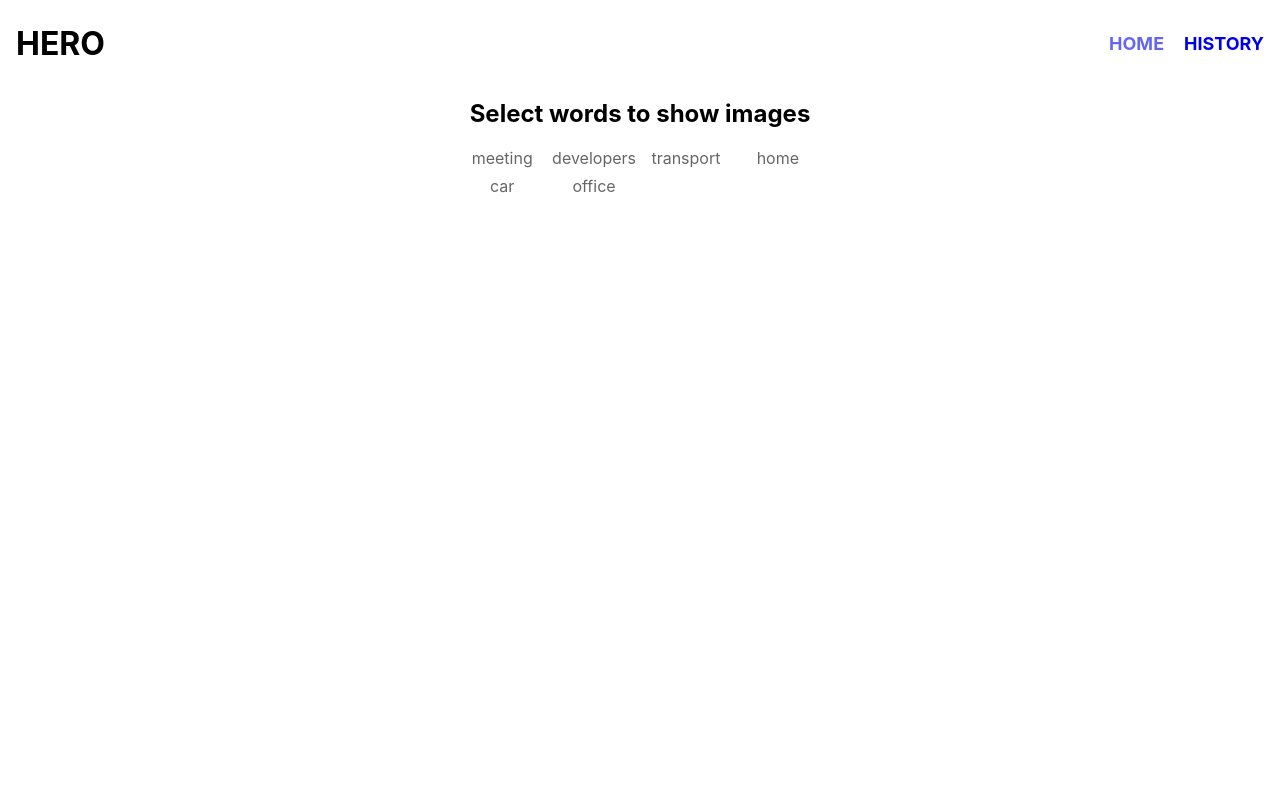
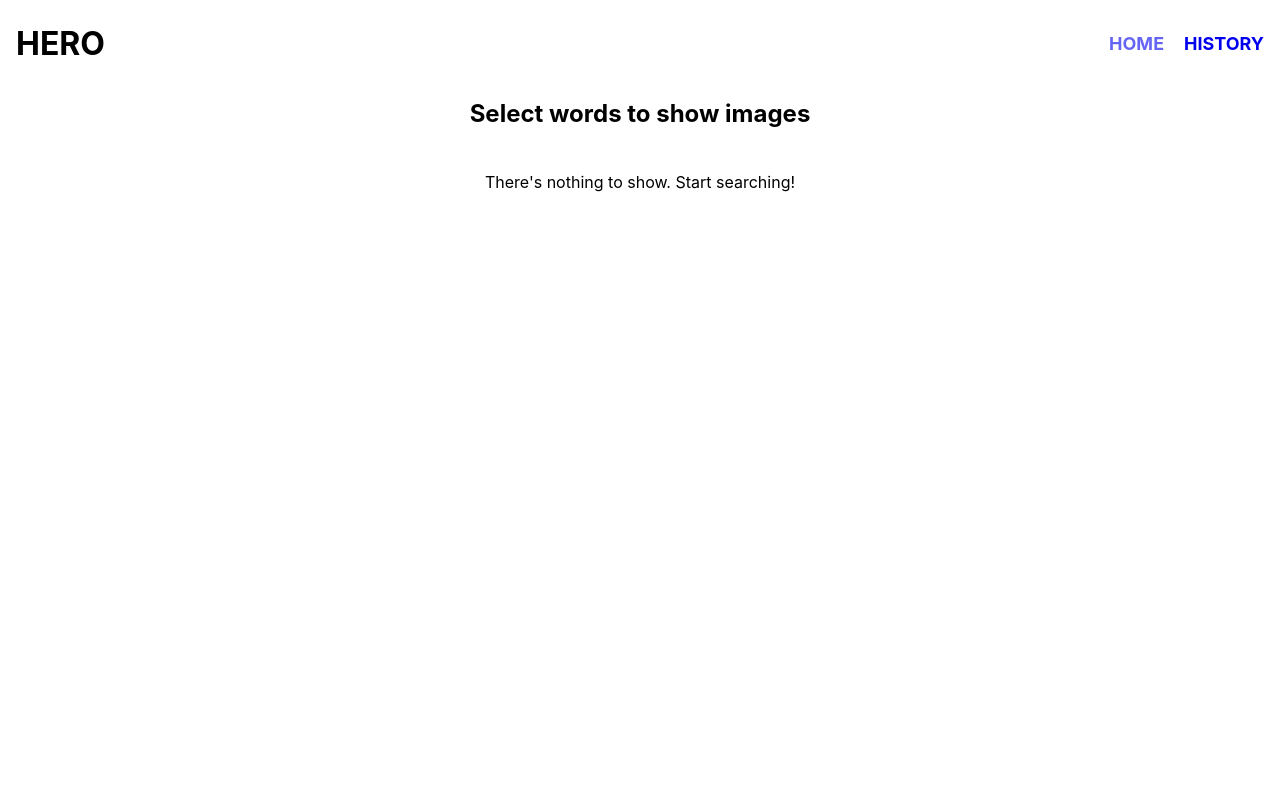
Before and after one commit to Chubina7/photo_gallery_app, a React (Create React App) app: page /history in a window 1280 px wide. Shown: the top 800 px of the page. Built offline with nearby package versions, Linux system fonts and the light colour scheme.

Commit message:
add load more btn for infinite scroll; provided context to pass inputs into history

```diff
--- a/src/components/imagesGridCont/ImagesGridCont.tsx
+++ b/src/components/imagesGridCont/ImagesGridCont.tsx
@@ -2,6 +2,7 @@ import React, { Dispatch, SetStateAction, useEffect, useState } from "react";
 import styles from "./ImagesGridCont.module.css";
 import ImgComp from "../../components/imgComp/ImgComp";
 import ImgModal from "../imgModal/ImgModal";
+import LoadMoreBtn from "../loadMoreBtn/LoadMoreBtn";
 
 interface ImagesDataType {
   data: Array<ImageAttributeTypes>;
@@ -20,20 +21,15 @@ interface ImageAttributeTypes {
 
 const ImagesGridCont = ({ data, loader, pageNumSetter }: ImagesDataType) => {
   const [modalIsOpen, setModalIsOpen] = useState(false);
+
   useEffect(() => {
     const scrollHandler = () => {
-      const { scrollTop, scrollHeight, clientHeight } =
-        document.documentElement;
+      const lastItemIsShown = false;
 
-      if (scrollTop + clientHeight >= scrollHeight) {
-        pageNumSetter((prev) => (prev = prev + 1));
+      if (lastItemIsShown) {
+        // pageNumSetter((prev) => (prev = prev + 1));
+        console.log("last item is shown");
       }
-    };
-
-    window.addEventListener("scroll", scrollHandler);
-
-    return () => {
-      window.removeEventListener("scroll", scrollHandler);
     };
   }, []);
 
@@ -51,7 +47,7 @@ const ImagesGridCont = ({ data, loader, pageNumSetter }: ImagesDataType) => {
               <ImgComp
                 src={image.urls.small}
                 alt={image.alt_description}
-                key={index}
+                key={Math.random() * Math.random() + index}
                 modalToggler={setModalIsOpen}
               />
               {modalIsOpen && (
@@ -61,6 +57,7 @@ const ImagesGridCont = ({ data, loader, pageNumSetter }: ImagesDataType) => {
           );
         })}
       </section>
+      {data.length > 0 && <LoadMoreBtn />}
     </>
   );
 };
--- /dev/null
+++ b/src/components/loadMoreBtn/LoadMoreBtn.module.css
@@ -0,0 +1,13 @@
+.btn {
+  width: 100%;
+  background-color: white;
+  font-size: 18px;
+  border: 1px solid black;
+  padding: 15px 25px;
+  cursor: pointer;
+  font-weight: bold;
+}
+.btn:hover {
+  scale: 1.05;
+  background-color: rgba(224, 224, 224, 0.5);
+}
--- /dev/null
+++ b/src/components/loadMoreBtn/LoadMoreBtn.tsx
@@ -0,0 +1,8 @@
+import React from "react";
+import styles from "./LoadMoreBtn.module.css";
+
+const LoadMoreBtn = () => {
+  return <button className={styles.btn}>LOAD MORE</button>;
+};
+
+export default LoadMoreBtn;
--- a/src/components/searchBtn/SearchBtn.tsx
+++ b/src/components/searchBtn/SearchBtn.tsx
@@ -1,5 +1,6 @@
-import React, { Dispatch, SetStateAction, useState } from "react";
+import React, { Dispatch, SetStateAction, useContext, useState } from "react";
 import styles from "./SearchBtn.module.css";
+import { WordsHistoryContext } from "../../context/wordsHistoryProvider/WordsHistoryProvider";
 
 interface SearchBtnProps {
   placeholder: string;
@@ -7,13 +8,18 @@ interface SearchBtnProps {
 }
 
 const SearchBtn = ({ placeholder, setterFunc }: SearchBtnProps) => {
+  const { setWordsArr } = useContext(WordsHistoryContext);
   const [timeoutId, setTimeoutId]: [any, any] = useState();
 
   const onChangeHandler = (e: any) => {
     if (timeoutId) clearTimeout(timeoutId);
 
     const newTimeoutId = setTimeout(() => {
-      setterFunc(e.target.value);
+      const value = e.target.value.trim(" ");
+      if (value === "") return;
+      setterFunc(value);
+      setWordsArr((prev) => (prev = [...prev, value]));
+      console.log("<< Value Setted, check HISTORY page >>");
     }, 1000);
 
     setTimeoutId(newTimeoutId);
--- a/src/components/wordsGrid/WordsGrid.tsx
+++ b/src/components/wordsGrid/WordsGrid.tsx
@@ -1,23 +1,14 @@
 import React from "react";
 import styles from "./WordsGrid.module.css";
 
-const DUMMY_WORDS = [
-  "meeting",
-  "developers",
-  "transport",
-  "home",
-  "car",
-  "office",
-];
-
 interface WordsGridTypes {
-  test?: boolean;
+  wordsArr: Array<string>;
 }
 
-const WordsGrid = ({ test }: WordsGridTypes) => {
+const WordsGrid = ({ wordsArr }: WordsGridTypes) => {
   return (
     <div className={styles.wordsGrid}>
-      {DUMMY_WORDS.map((word, index) => {
+      {wordsArr.map((word, index) => {
         return (
           <p key={index} className={styles.word}>
             {word}
--- a/src/context/wordsHistoryProvider/WordsHistoryProvider.tsx
+++ b/src/context/wordsHistoryProvider/WordsHistoryProvider.tsx
@@ -1,19 +1,19 @@
 import { createContext, useState } from "react";
 
 // Type definition
-interface testType {
+interface CtxTypes {
   wordsArr: string[];
   setWordsArr: React.Dispatch<React.SetStateAction<string[]>>;
 }
 
 // Context
-export const WordsHistoryContext = createContext<testType>({
+export const WordsHistoryContext = createContext<CtxTypes>({
   wordsArr: [],
   setWordsArr: () => {},
 });
 
 const WordsHistoryProvider = ({ children }: any) => {
-  const [wordsArr, setWordsArr] = useState(["t", "e", "s", "t"]);
+  const [wordsArr, setWordsArr] = useState<string[]>([]);
 
   return (
     <WordsHistoryContext.Provider value={{ wordsArr, setWordsArr }}>
--- a/src/hooks/usePhoto.tsx
+++ b/src/hooks/usePhoto.tsx
@@ -18,7 +18,7 @@ const usePhoto = (query: string, pageNum: number) => {
   useEffect(() => {
     setIsLoading(true);
     fetch(
-      `https://api.unsplash.com/search/photos/?per_page=20&page=${pageNum}&order_by=popular&query=${query}&client_id=Ur3JOXAAIn0nGWObufOD2QZ3yisLr0L0HjrU7z6dNT`
+      `https://api.unsplash.com/search/photos/?per_page=20&page=${pageNum}&order_by=popular&query=${query}&client_id=Ur3JOXAAIn0nGWObufOD2QZ3yisLr0L0HjrU7z6dNTo`
     )
       .then((res) => {
         if (!res.ok) {
--- a/src/pages/historyPage/History.tsx
+++ b/src/pages/historyPage/History.tsx
@@ -7,8 +7,8 @@ import { WordsHistoryContext } from "../../context/wordsHistoryProvider/WordsHis
 
 function History() {
   const { wordsArr, setWordsArr } = useContext(WordsHistoryContext);
-  const value = false;
 
+  console.log(wordsArr.includes(""));
   console.log(wordsArr);
 
   return (
@@ -16,10 +16,14 @@ function History() {
       <section className={styles.wrapper}>
         <div className={styles.wordsGridWrapper}>
           <h1>Select words to show images</h1>
-          <WordsGrid /> {/* should pass the active words */}
+          <WordsGrid wordsArr={wordsArr} key="List of words" />
         </div>
         <div className={styles.content}>
-          {/* {value ? <ImagesGridCont data={[]} /> : <HistoryMessage />} */}
+          {wordsArr.length < 1 ? (
+            <ImagesGridCont data={[]} pageNumSetter={() => {}} />
+          ) : (
+            <HistoryMessage />
+          )}
         </div>
       </section>
     </main>
--- a/src/pages/homePage/Home.tsx
+++ b/src/pages/homePage/Home.tsx
@@ -1,4 +1,4 @@
-import React, { Dispatch, SetStateAction, useEffect, useState } from "react";
+import React, { Dispatch, SetStateAction, useState } from "react";
 import styles from "./Home.module.css";
 import SearchBtn from "../../components/searchBtn/SearchBtn";
 import ImagesGridCont from "../../components/imagesGridCont/ImagesGridCont";
@@ -14,30 +14,15 @@ function Home() {
     <main className={styles.main}>
       <section className={styles.wrapper}>
         <SearchBtn placeholder="ძებნა" setterFunc={setQuery} />
-        {/* {data && (
+        {data && (
           <ImagesGridCont
             data={data}
             loader={isLoading}
             pageNumSetter={setPageNums}
           />
-        )} */}
-        <ImagesGridCont
-          data={[
-            {
-              urls: {
-                small: "string",
-                full: "string",
-              },
-              likes: 123,
-              alt_description: "string",
-            },
-          ]}
-          pageNumSetter={() => {}}
-          key={0}
-          loader
-        />
-        {/* {isLoading && <p className={styles.message}>Loading...</p>} */}
-        {/* {error && <p className={styles.message}>Something went wrong!</p>} */}
+        )}
+        {isLoading && <p className={styles.message}>Loading...</p>}
+        {error && <p className={styles.message}>Something went wrong!</p>}
       </section>
     </main>
   );
```
